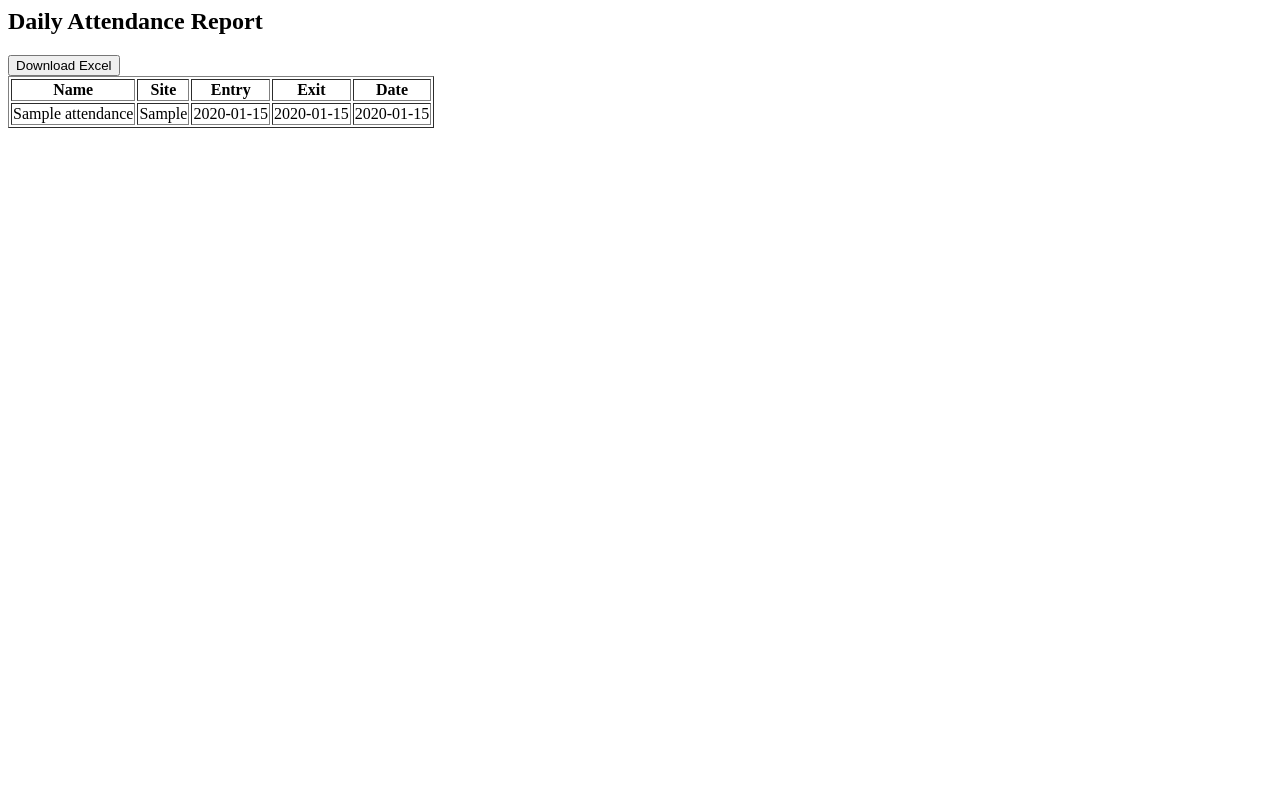
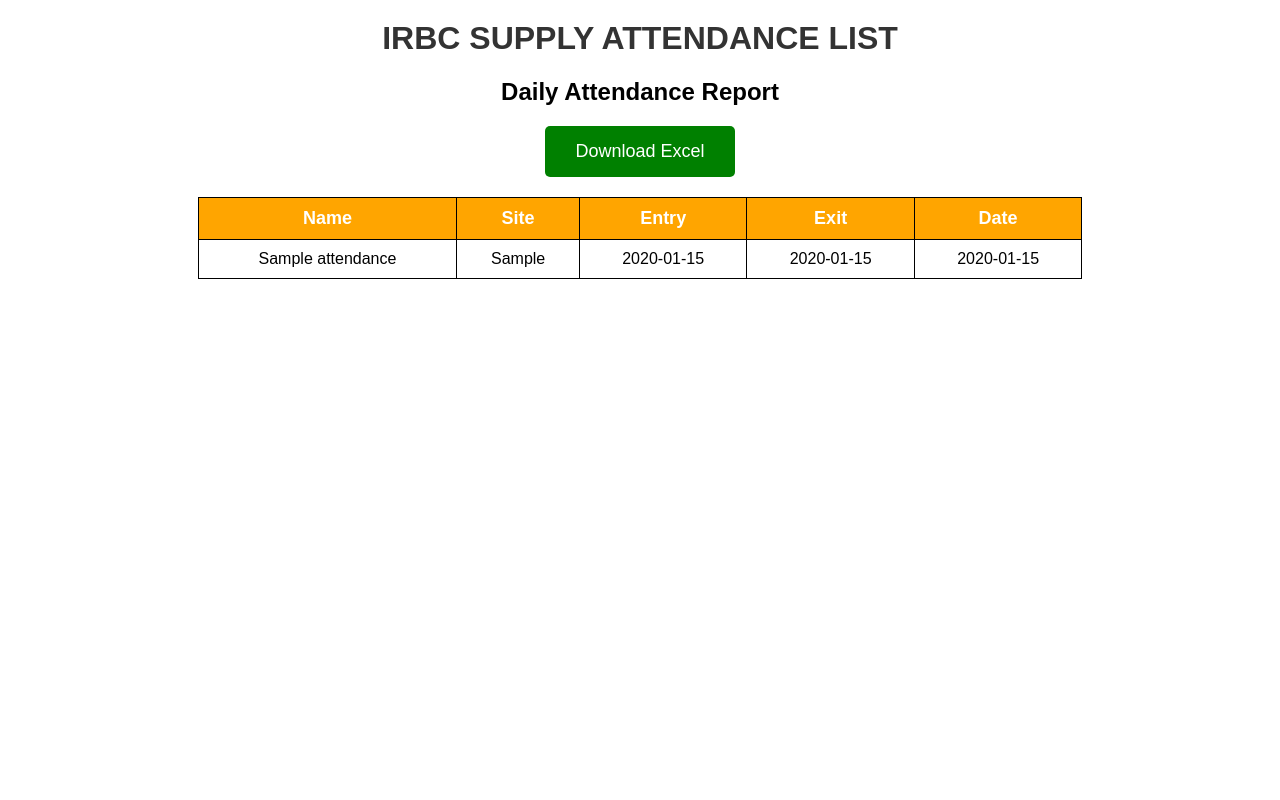
Before and after one commit to irize104-bit/attendance-app, a Flask app: template templates/daily_report.html in a window 1280 px wide. Run offline with Flask 3, Linux system fonts and the light colour scheme; the template is opened without the code that fills it: values that come from a table or form of the project are taken from there, others are empty; tables that the repository leaves empty hold one stand-in row (values such as "Sample post").

Commit message:
Update daily_report.html

```diff
--- a/templates/daily_report.html
+++ b/templates/daily_report.html
@@ -1,9 +1,71 @@
+<!DOCTYPE html>
+<html>
+<head>
+<title>Daily Attendance Report</title>
+
+<style>
+
+body{
+font-family: Arial;
+text-align:center;
+}
+
+h1{
+color:#333;
+margin-top:20px;
+}
+
+/* Download Button */
+.download-btn{
+background-color:green;
+color:white;
+padding:15px 30px;
+font-size:18px;
+border:none;
+border-radius:5px;
+cursor:pointer;
+margin-bottom:20px;
+}
+
+.download-btn:hover{
+background-color:darkgreen;
+}
+
+/* Table Style */
+table{
+margin:auto;
+border-collapse:collapse;
+width:70%;
+}
+
+th,td{
+padding:10px;
+border:1px solid black;
+}
+
+/* Orange Header */
+th{
+background-color:orange;
+color:white;
+font-size:18px;
+}
+
+</style>
+
+</head>
+
+<body>
+
+<h1>IRBC SUPPLY ATTENDANCE LIST</h1>
+
 <h2>Daily Attendance Report</h2>
+
 <a href="/download-report">
-<button>Download Excel</button>
+<button class="download-btn">Download Excel</button>
 </a>
 
-<table border="1">
+<table>
+
 <tr>
 <th>Name</th>
 <th>Site</th>
@@ -23,3 +85,6 @@
 {% endfor %}
 
 </table>
+
+</body>
+</html>
```
